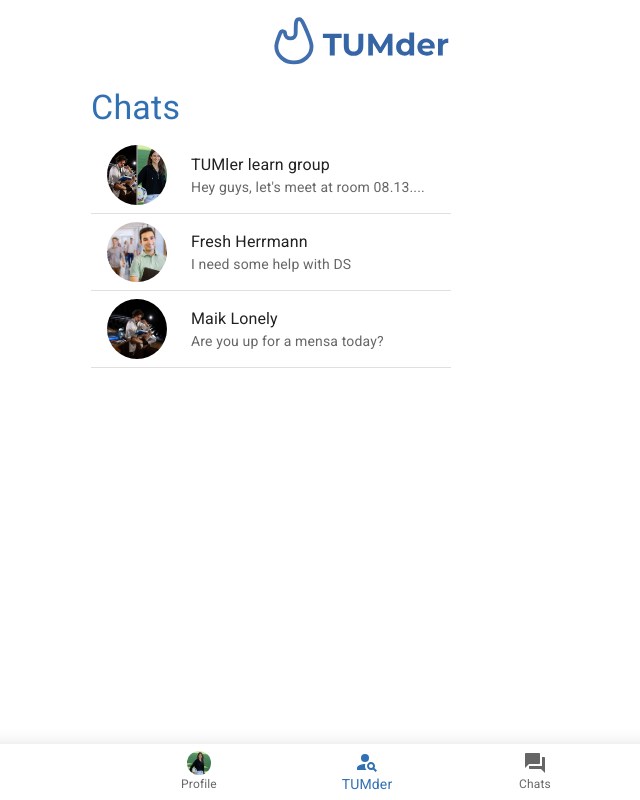
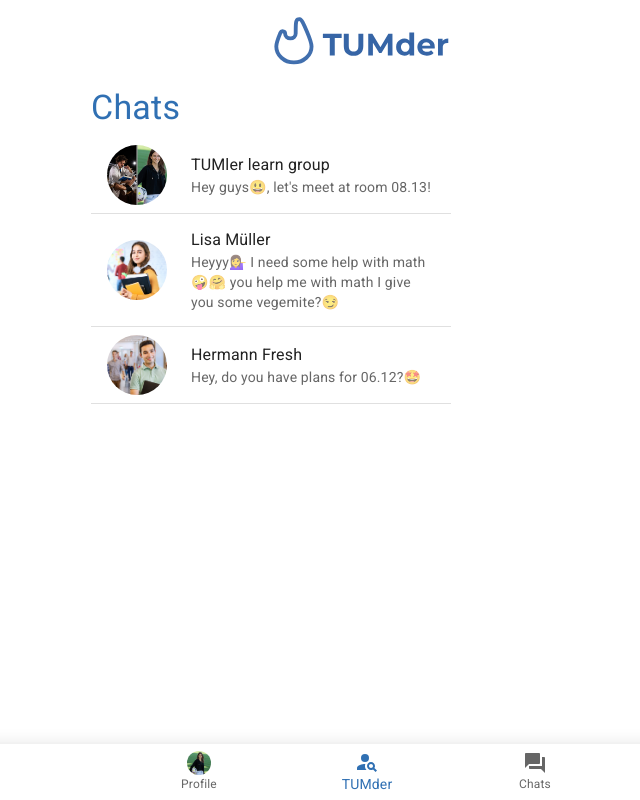
Before and after one commit to AleMer97/TUMder, a React (Create React App) app in the folder create-react-app/: page /chats in a window 1280 px wide. Shown: the whole page, without its empty margins (273-913 px from the left). Built offline with nearby package versions, Linux system fonts and the light colour scheme.

Commit message:
chats
new chats

```diff
--- a/create-react-app/src/data.js
+++ b/create-react-app/src/data.js
@@ -102,17 +102,17 @@ const chatStudents = [...students];
 export const chats = [
   {
     name: "TUMler learn group",
-    display: "Hey guys, let's meet at room 08.13....",
+    display: "Hey guys😃, let's meet at room 08.13! ",
     image: chatStudents[0].image,
   },
   {
-    name: "Fresh Herrmann",
-    display: "I need some help with DS",
+    name: "Lisa Müller",
+    display: "Heyyy💁‍♀️ I need some help with math 🤪🤗 you help me with math I give you some vegemite?😏",
+    image: chatStudents[4].image,
+  },
+  {
+    name: "Hermann Fresh",
+    display: "Hey, do you have plans for 06.12?🤩",
     image: chatStudents[1].image,
   },
-  {
-    name: "Maik Lonely",
-    display: "Are you up for a mensa today?",
-    image: chatStudents[2].image,
-  },
 ];
```
